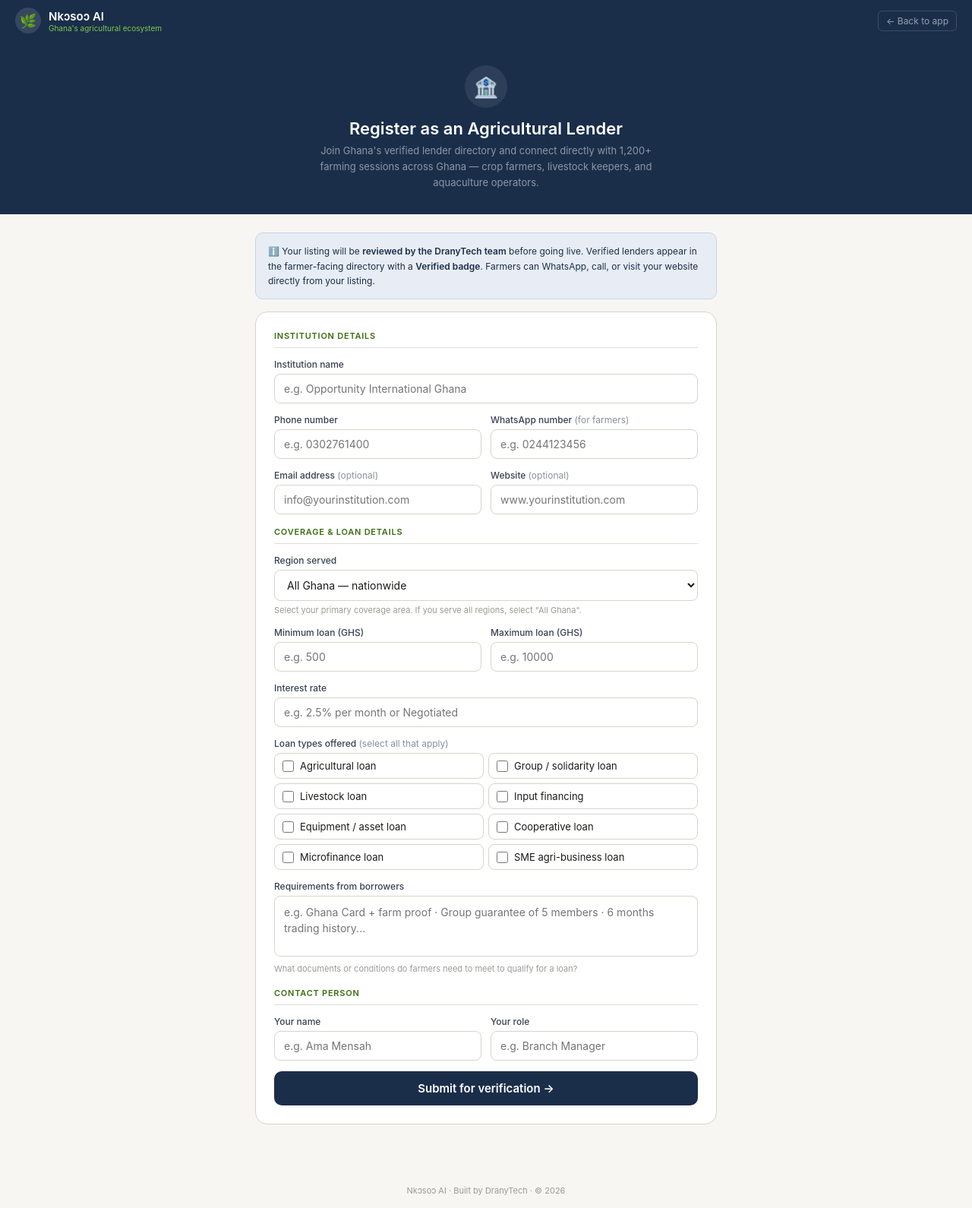
After one commit to narish558/nkosoo-ai, a Flask app: page /register-lender in a window 1280 px wide. The commit adds this page. Shown: the whole page at 76% size. Run offline with Flask 3, Linux system fonts and the light colour scheme.

Commit message:
Add files via upload

```diff
--- a/templates/index.html
+++ b/templates/index.html
@@ -1256,11 +1256,12 @@ body{font-family:-apple-system,BlinkMacSystemFont,"Segoe UI",Roboto,sans-serif;b
           <div style="font-size:11px;color:var(--ts);">Verified microfinance and agri-lenders across Ghana</div>
         </div>
       </div>
-      <div style="margin-bottom:.75rem;">
-        <select id="lenderRegionFilter" onchange="loadLenders()" style="width:100%;padding:9px 12px;border:1px solid var(--bd);border-radius:8px;font-size:13px;font-family:inherit;background:#fff;">
+      <div style="display:flex;gap:8px;margin-bottom:.75rem;flex-wrap:wrap;">
+        <select id="lenderRegionFilter" onchange="loadLenders()" style="flex:1;min-width:150px;padding:9px 12px;border:1px solid var(--bd);border-radius:8px;font-size:13px;font-family:inherit;background:#fff;">
           <option value="">All regions</option>
           {% for key,r in regions.items() %}<option value="{{ key }}">{{ r.name }}</option>{% endfor %}
         </select>
+        <a href="/register-lender" style="padding:9px 14px;background:#1A2E4A;color:#fff;border-radius:8px;font-size:12px;font-weight:500;text-decoration:none;white-space:nowrap;display:flex;align-items:center;gap:5px;">🏦 List your institution</a>
       </div>
       <div id="lendersList" style="display:flex;flex-direction:column;gap:8px;">
         <div style="text-align:center;padding:1rem;color:var(--ts);font-size:13px;">Loading lenders...</div>
--- a/templates/landing.html
+++ b/templates/landing.html
@@ -530,7 +530,8 @@ footer{
   <div class="sec-title">For farmers, partners, and believers in Ghana's farming future.</div>
   <p class="sec-sub">Try Nkɔsoɔ AI free today — or reach out to explore pilot partnerships, NGO integrations, or investment opportunities.</p>
   <div class="cta-btns">
-    <a href="/app" class="btn-cta-p">Try it free at nkosooai.com →</a>
+    <a href="/app" class="btn-cta-p">Try it free →</a>
+    <a href="/register-lender" class="btn-cta-s">Register as a lender 🏦</a>
     <a href="mailto:support@dranytech.com" class="btn-cta-s">Partner with us</a>
   </div>
 </div>
--- /dev/null
+++ b/templates/lender_register.html
@@ -0,0 +1,239 @@
+<!DOCTYPE html>
+<html lang="en">
+<head>
+<meta charset="UTF-8"/>
+<meta name="viewport" content="width=device-width,initial-scale=1.0"/>
+<title>Register as a Lender — Nkɔsoɔ AI</title>
+<style>
+*{box-sizing:border-box;margin:0;padding:0;}
+body{font-family:-apple-system,BlinkMacSystemFont,"Segoe UI",sans-serif;background:#f7f6f2;min-height:100vh;display:flex;flex-direction:column;}
+.topbar{background:#1A2E4A;padding:0 1.25rem;height:54px;display:flex;align-items:center;gap:10px;}
+.logo-mark{width:34px;height:34px;border-radius:50%;background:rgba(255,255,255,0.12);display:flex;align-items:center;justify-content:center;font-size:18px;}
+.logo-name{font-size:15px;font-weight:600;color:#fff;}
+.logo-sub{font-size:10px;color:#7EC850;}
+.back{margin-left:auto;font-size:12px;color:rgba(255,255,255,0.55);text-decoration:none;padding:5px 10px;border:0.5px solid rgba(255,255,255,0.15);border-radius:6px;}
+.back:hover{color:#fff;}
+
+.hero{background:#1A2E4A;padding:2rem 1.5rem;text-align:center;}
+.hero-icon{width:56px;height:56px;border-radius:50%;background:rgba(255,255,255,0.08);display:flex;align-items:center;justify-content:center;font-size:26px;margin:0 auto .875rem;}
+.hero h1{font-size:22px;font-weight:600;color:#fff;margin-bottom:.375rem;}
+.hero p{font-size:13px;color:rgba(255,255,255,0.5);line-height:1.6;max-width:440px;margin:0 auto;}
+
+.wrap{flex:1;max-width:640px;margin:0 auto;padding:1.5rem 1rem 3rem;width:100%;}
+
+.card{background:#fff;border:0.5px solid #d6d4cc;border-radius:16px;padding:1.5rem;margin-bottom:1rem;}
+.sec-label{font-size:11px;font-weight:600;color:#3B6D11;letter-spacing:.07em;text-transform:uppercase;margin-bottom:.875rem;padding-bottom:.5rem;border-bottom:1px solid #E0DED8;}
+
+.fg{margin-bottom:.875rem;}
+.fg-row{display:grid;grid-template-columns:1fr 1fr;gap:.75rem;margin-bottom:.875rem;}
+@media(max-width:480px){.fg-row{grid-template-columns:1fr;}}
+.lbl{font-size:12px;font-weight:500;color:#374151;margin-bottom:5px;}
+.lbl span{color:#8A9099;font-weight:400;}
+.inp{width:100%;padding:10px 12px;border:1px solid #d6d4cc;border-radius:8px;font-size:14px;color:#1a1a18;background:#fff;font-family:inherit;outline:none;transition:border-color .15s;}
+.inp:focus{border-color:#1A2E4A;box-shadow:0 0 0 3px rgba(26,46,74,0.08);}
+.sel{width:100%;padding:10px 12px;border:1px solid #d6d4cc;border-radius:8px;font-size:14px;color:#1a1a18;background:#fff;font-family:inherit;outline:none;}
+.sel:focus{border-color:#1A2E4A;}
+.hint{font-size:11px;color:#9C9B97;margin-top:4px;line-height:1.5;}
+textarea.inp{resize:none;height:80px;line-height:1.5;}
+
+.check-grid{display:grid;grid-template-columns:1fr 1fr;gap:6px;}
+.check-item{display:flex;align-items:center;gap:8px;padding:8px 10px;border:1px solid #d6d4cc;border-radius:8px;cursor:pointer;transition:border-color .15s,background .15s;}
+.check-item:hover{border-color:#1A2E4A;background:#F4F6FB;}
+.check-item input{width:15px;height:15px;accent-color:#1A2E4A;cursor:pointer;}
+.check-item label{font-size:13px;color:#1a1a18;cursor:pointer;}
+
+.info-box{background:#E8EDF5;border:1px solid #C8D4E8;border-radius:10px;padding:.875rem 1rem;font-size:12px;color:#1A2E4A;line-height:1.6;margin-bottom:1rem;}
+.info-box strong{font-weight:600;}
+
+.submit-btn{width:100%;padding:13px;border:none;border-radius:10px;background:#1A2E4A;color:#fff;font-size:15px;font-weight:600;cursor:pointer;font-family:inherit;transition:background .15s;}
+.submit-btn:hover{background:#243B5E;}
+.submit-btn:disabled{background:#9C9B97;cursor:not-allowed;}
+
+.err{background:#FCEBEB;border:1px solid #FFCDD2;border-radius:8px;padding:10px 12px;font-size:13px;color:#A32D2D;margin-bottom:1rem;display:none;}
+.err.show{display:block;}
+.ok{background:#EAF3DE;border:1px solid #C0DD97;border-radius:10px;padding:1.25rem;font-size:14px;color:#2C7A3F;text-align:center;display:none;line-height:1.6;}
+.ok.show{display:block;}
+
+footer{text-align:center;font-size:11px;color:#9C9B97;padding:1rem;}
+</style>
+</head>
+<body>
+
+<div class="topbar">
+  <div class="logo-mark">🌿</div>
+  <div>
+    <div class="logo-name">Nkɔsoɔ AI</div>
+    <div class="logo-sub">Ghana's agricultural ecosystem</div>
+  </div>
+  <a href="/app" class="back">← Back to app</a>
+</div>
+
+<div class="hero">
+  <div class="hero-icon">🏦</div>
+  <h1>Register as an Agricultural Lender</h1>
+  <p>Join Ghana's verified lender directory and connect directly with 1,200+ farming sessions across Ghana — crop farmers, livestock keepers, and aquaculture operators.</p>
+</div>
+
+<div class="wrap">
+
+  <div class="info-box">
+    ℹ️ Your listing will be <strong>reviewed by the DranyTech team</strong> before going live. Verified lenders appear in the farmer-facing directory with a <strong>Verified badge</strong>. Farmers can WhatsApp, call, or visit your website directly from your listing.
+  </div>
+
+  <div class="err" id="errMsg"></div>
+  <div class="ok" id="okMsg">
+    ✅ Thank you! Your application has been submitted successfully.<br><br>
+    Our team will review your details and verify your listing within 2–3 business days.<br>
+    We will contact you on the phone number provided once you are verified.<br><br>
+    <strong>Welcome to Nkɔsoɔ AI. 🌿</strong>
+  </div>
+
+  <!-- INSTITUTION DETAILS -->
+  <div class="card" id="formCard">
+    <div class="sec-label">Institution details</div>
+    <div class="fg">
+      <div class="lbl">Institution name</div>
+      <input class="inp" type="text" id="lName" placeholder="e.g. Opportunity International Ghana"/>
+    </div>
+    <div class="fg-row">
+      <div>
+        <div class="lbl">Phone number</div>
+        <input class="inp" type="tel" id="lPhone" placeholder="e.g. 0302761400"/>
+      </div>
+      <div>
+        <div class="lbl">WhatsApp number <span>(for farmers)</span></div>
+        <input class="inp" type="tel" id="lWhatsapp" placeholder="e.g. 0244123456"/>
+      </div>
+    </div>
+    <div class="fg-row">
+      <div>
+        <div class="lbl">Email address <span>(optional)</span></div>
+        <input class="inp" type="email" id="lEmail" placeholder="info@yourinstitution.com"/>
+      </div>
+      <div>
+        <div class="lbl">Website <span>(optional)</span></div>
+        <input class="inp" type="text" id="lWebsite" placeholder="www.yourinstitution.com"/>
+      </div>
+    </div>
+
+    <!-- COVERAGE -->
+    <div class="sec-label" style="margin-top:1rem;">Coverage & loan details</div>
+    <div class="fg">
+      <div class="lbl">Region served</div>
+      <select class="sel" id="lRegion">
+        <option value="national">All Ghana — nationwide</option>
+        {% for key,r in regions.items() %}<option value="{{ key }}">{{ r.name }}</option>{% endfor %}
+      </select>
+      <div class="hint">Select your primary coverage area. If you serve all regions, select "All Ghana".</div>
+    </div>
+    <div class="fg-row">
+      <div>
+        <div class="lbl">Minimum loan (GHS)</div>
+        <input class="inp" type="number" id="lMin" placeholder="e.g. 500" min="0"/>
+      </div>
+      <div>
+        <div class="lbl">Maximum loan (GHS)</div>
+        <input class="inp" type="number" id="lMax" placeholder="e.g. 10000" min="0"/>
+      </div>
+    </div>
+    <div class="fg">
+      <div class="lbl">Interest rate</div>
+      <input class="inp" type="text" id="lRate" placeholder="e.g. 2.5% per month or Negotiated"/>
+    </div>
+
+    <!-- LOAN TYPES -->
+    <div class="fg">
+      <div class="lbl">Loan types offered <span>(select all that apply)</span></div>
+      <div class="check-grid">
+        <div class="check-item"><input type="checkbox" id="lt1" value="Agricultural loan"><label for="lt1">Agricultural loan</label></div>
+        <div class="check-item"><input type="checkbox" id="lt2" value="Group/solidarity loan"><label for="lt2">Group / solidarity loan</label></div>
+        <div class="check-item"><input type="checkbox" id="lt3" value="Livestock loan"><label for="lt3">Livestock loan</label></div>
+        <div class="check-item"><input type="checkbox" id="lt4" value="Input financing"><label for="lt4">Input financing</label></div>
+        <div class="check-item"><input type="checkbox" id="lt5" value="Equipment/asset loan"><label for="lt5">Equipment / asset loan</label></div>
+        <div class="check-item"><input type="checkbox" id="lt6" value="Cooperative loan"><label for="lt6">Cooperative loan</label></div>
+        <div class="check-item"><input type="checkbox" id="lt7" value="Microfinance loan"><label for="lt7">Microfinance loan</label></div>
+        <div class="check-item"><input type="checkbox" id="lt8" value="SME agri-business loan"><label for="lt8">SME agri-business loan</label></div>
+      </div>
+    </div>
+
+    <!-- REQUIREMENTS -->
+    <div class="fg" style="margin-top:.25rem;">
+      <div class="lbl">Requirements from borrowers</div>
+      <textarea class="inp" id="lRequirements" placeholder="e.g. Ghana Card + farm proof · Group guarantee of 5 members · 6 months trading history..."></textarea>
+      <div class="hint">What documents or conditions do farmers need to meet to qualify for a loan?</div>
+    </div>
+
+    <!-- CONTACT PERSON -->
+    <div class="sec-label" style="margin-top:1rem;">Contact person</div>
+    <div class="fg-row">
+      <div>
+        <div class="lbl">Your name</div>
+        <input class="inp" type="text" id="lContact" placeholder="e.g. Ama Mensah"/>
+      </div>
+      <div>
+        <div class="lbl">Your role</div>
+        <input class="inp" type="text" id="lRole" placeholder="e.g. Branch Manager"/>
+      </div>
+    </div>
+
+    <button class="submit-btn" id="submitBtn" onclick="submitLender()">Submit for verification →</button>
+  </div>
+
+</div>
+
+<footer>Nkɔsoɔ AI · Built by DranyTech · © 2026</footer>
+
+<script>
+async function submitLender(){
+  const name=document.getElementById('lName').value.trim();
+  const phone=document.getElementById('lPhone').value.trim();
+  const whatsapp=document.getElementById('lWhatsapp').value.trim();
+  const email=document.getElementById('lEmail').value.trim();
+  const website=document.getElementById('lWebsite').value.trim();
+  const region=document.getElementById('lRegion').value;
+  const loan_min=document.getElementById('lMin').value;
+  const loan_max=document.getElementById('lMax').value;
+  const interest_rate=document.getElementById('lRate').value.trim();
+  const requirements=document.getElementById('lRequirements').value.trim();
+  const contact=document.getElementById('lContact').value.trim();
+  const role=document.getElementById('lRole').value.trim();
+
+  const loan_types=[...document.querySelectorAll('.check-grid input:checked')].map(c=>c.value).join(', ');
+
+  const err=document.getElementById('errMsg');
+  const ok=document.getElementById('okMsg');
+  const btn=document.getElementById('submitBtn');
+  err.classList.remove('show');
+
+  if(!name){err.textContent='Please enter your institution name.';err.classList.add('show');return;}
+  if(!phone){err.textContent='Please enter a phone number.';err.classList.add('show');return;}
+  if(!loan_min||!loan_max){err.textContent='Please enter the minimum and maximum loan amounts.';err.classList.add('show');return;}
+  if(!interest_rate){err.textContent='Please enter your interest rate.';err.classList.add('show');return;}
+
+  btn.disabled=true; btn.textContent='Submitting...';
+  try{
+    const resp=await fetch('/api/lenders/register',{method:'POST',
+      headers:{'Content-Type':'application/json'},
+      body:JSON.stringify({name,phone,whatsapp,email,website,region,
+        loan_min:parseFloat(loan_min),loan_max:parseFloat(loan_max),
+        interest_rate,requirements,loan_types,contact_name:contact,contact_role:role})});
+    const data=await resp.json();
+    if(data.success){
+      document.getElementById('formCard').style.display='none';
+      ok.classList.add('show');
+      window.scrollTo({top:0,behavior:'smooth'});
+    } else {
+      err.textContent=data.error||'Submission failed. Please try again.';
+      err.classList.add('show');
+      btn.disabled=false; btn.textContent='Submit for verification →';
+    }
+  }catch(e){
+    err.textContent='Connection error. Please try again.';
+    err.classList.add('show');
+    btn.disabled=false; btn.textContent='Submit for verification →';
+  }
+}
+document.addEventListener('keydown',e=>{if(e.key==='Enter'&&e.target.tagName!=='TEXTAREA') submitLender();});
+</script>
+</body>
+</html>
```
Also changed, not shown: templates/admin.html (+12 -0 lines).
